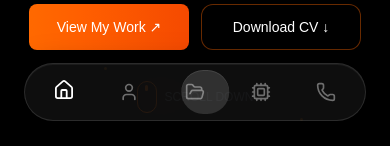
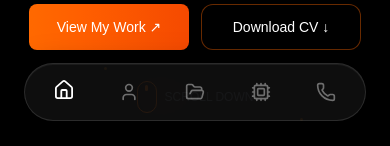
Before and after one commit to itsdamsky/damsky-portfolio, a Next.js app: page / in a window 390 px wide. Shown: the part 695-841 px from the top of the page. Built offline with nearby package versions, Linux system fonts and the light colour scheme.

Commit message:
update pill active

```diff
--- a/src/components/Navbar.tsx
+++ b/src/components/Navbar.tsx
@@ -171,7 +171,7 @@ export default function Navbar() {
 
       {/* ===== MOBILE HEADER ATAS ===== */}
       <motion.header
-        className="md:hidden fixed top-0 left-0 right-0 z-50 flex items-center justify-between px-5 py-4"
+        className="md:hidden fixed top-0 left-0 right-0 z-502 flex items-center justify-between px-5 py-4"
         animate={{
           opacity: scrolled ? 0 : 1,
           y: scrolled ? -20 : 0,
@@ -225,8 +225,7 @@ export default function Navbar() {
               top: 6,
               height: "calc(100% - 12px)",
               borderRadius: 9999,
-              background: "rgba(255,255,255,0.14)",
-              boxShadow: "inset 0 1px 0 rgba(255,255,255,0.1)",
+              background: "transparent",
               cursor: "grab",
               zIndex: 10,
             }}
```
